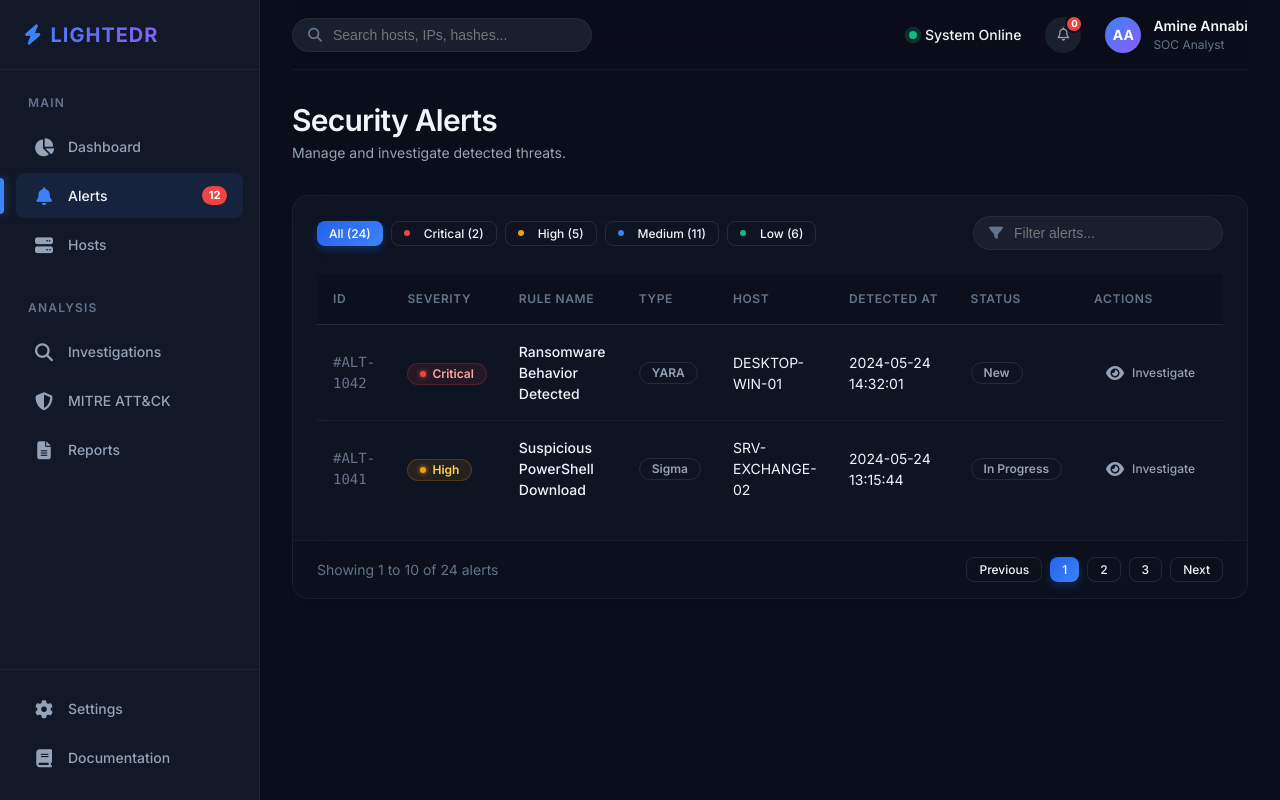
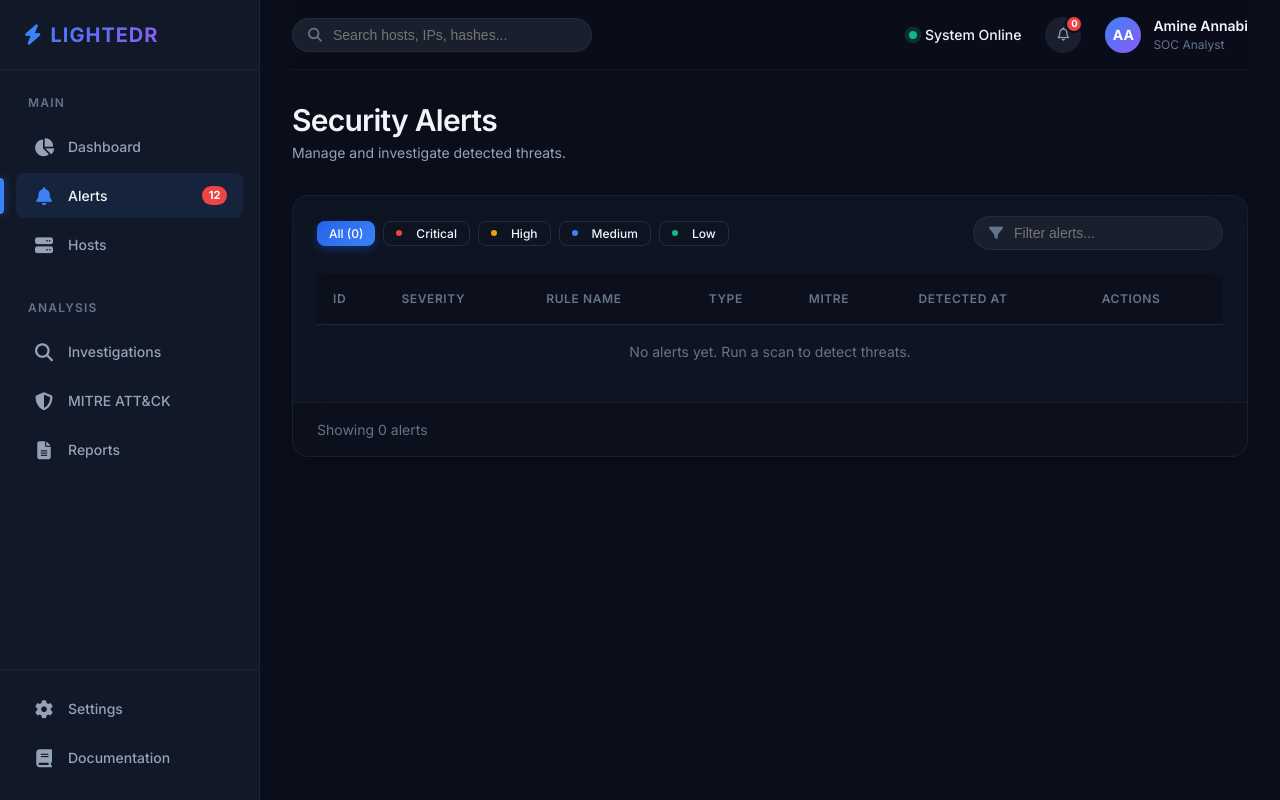
Before and after one commit to Amine0169/DFIR-LightEDR, a FastAPI app: page /alerts in a window 1280 px wide. Run offline with FastAPI, Linux system fonts and the light colour scheme; data that the repository does not hold is empty.

Commit message:
Alerts dynamiques + filtres + Sysmon dans dashboard

```diff
--- a/app/templates/alerts.html
+++ b/app/templates/alerts.html
@@ -13,16 +13,16 @@
 
 <div class="card mb-6 animate-slide-up delay-100">
     <div class="card-header flex justify-between items-center" style="border-bottom: none; padding-bottom: 0;">
-        <div class="flex gap-2">
-            <button class="btn btn-primary btn-sm">All (24)</button>
-            <button class="btn btn-outline btn-sm"><span class="badge-dot" style="background:var(--danger-red)"></span> Critical (2)</button>
-            <button class="btn btn-outline btn-sm"><span class="badge-dot" style="background:var(--warning-amber)"></span> High (5)</button>
-            <button class="btn btn-outline btn-sm"><span class="badge-dot" style="background:var(--accent-blue)"></span> Medium (11)</button>
-            <button class="btn btn-outline btn-sm"><span class="badge-dot" style="background:var(--cyber-green)"></span> Low (6)</button>
+        <div class="flex gap-2" id="severity-filters">
+            <button class="btn btn-primary btn-sm filter-btn" data-severity="all">All ({{ alerts|length }})</button>
+            <button class="btn btn-outline btn-sm filter-btn" data-severity="critical"><span class="badge-dot" style="background:var(--danger-red)"></span> Critical</button>
+            <button class="btn btn-outline btn-sm filter-btn" data-severity="high"><span class="badge-dot" style="background:var(--warning-amber)"></span> High</button>
+            <button class="btn btn-outline btn-sm filter-btn" data-severity="medium"><span class="badge-dot" style="background:var(--accent-blue)"></span> Medium</button>
+            <button class="btn btn-outline btn-sm filter-btn" data-severity="low"><span class="badge-dot" style="background:var(--cyber-green)"></span> Low</button>
         </div>
         <div class="search-container" style="width: 250px;">
             <i class="fa-solid fa-filter search-icon"></i>
-            <input type="text" class="search-input" placeholder="Filter alerts...">
+            <input type="text" class="search-input" id="alert-search" placeholder="Filter alerts...">
         </div>
     </div>
     <div class="card-body">
@@ -34,51 +34,68 @@
                         <th>Severity</th>
                         <th>Rule Name</th>
                         <th>Type</th>
-                        <th>Host</th>
+                        <th>MITRE</th>
                         <th>Detected At</th>
-                        <th>Status</th>
                         <th>Actions</th>
                     </tr>
                 </thead>
-                <tbody>
-                    <tr>
-                        <td class="font-mono text-muted">#ALT-1042</td>
-                        <td><span class="badge badge--critical"><span class="badge-dot"></span>Critical</span></td>
-                        <td class="font-medium text-primary">Ransomware Behavior Detected</td>
-                        <td><span class="badge badge--outline">YARA</span></td>
-                        <td>DESKTOP-WIN-01</td>
-                        <td>2024-05-24 14:32:01</td>
-                        <td><span class="badge badge--outline">New</span></td>
+                <tbody id="alerts-body">
+                    {% for a in alerts %}
+                    <tr class="alert-row" data-severity="{{ a.severity }}">
+                        <td class="font-mono text-muted">#ALT-{{ a.id }}</td>
+                        <td><span class="badge badge--{{ a.severity }}"><span class="badge-dot"></span>{{ a.severity|capitalize }}</span></td>
+                        <td class="font-medium text-primary">{{ a.rule_name }}</td>
+                        <td><span class="badge badge--outline">{{ a.rule_type }}</span></td>
+                        <td><code>{{ a.mitre_technique_id or '-' }}</code></td>
+                        <td>{{ a.detected_at.strftime('%Y-%m-%d %H:%M:%S') if a.detected_at else '-' }}</td>
                         <td>
-                            <a href="/investigations/1042" class="btn btn-sm btn-ghost"><i class="fa-solid fa-eye"></i> Investigate</a>
+                            <a href="/investigations/{{ a.session_id }}" class="btn btn-sm btn-ghost"><i class="fa-solid fa-eye"></i> Investigate</a>
                         </td>
                     </tr>
-                    <tr>
-                        <td class="font-mono text-muted">#ALT-1041</td>
-                        <td><span class="badge badge--high"><span class="badge-dot"></span>High</span></td>
-                        <td class="font-medium text-primary">Suspicious PowerShell Download</td>
-                        <td><span class="badge badge--outline">Sigma</span></td>
-                        <td>SRV-EXCHANGE-02</td>
-                        <td>2024-05-24 13:15:44</td>
-                        <td><span class="badge badge--outline">In Progress</span></td>
-                        <td>
-                            <a href="/investigations/1041" class="btn btn-sm btn-ghost"><i class="fa-solid fa-eye"></i> Investigate</a>
-                        </td>
-                    </tr>
-                    <!-- Add more rows as needed -->
+                    {% else %}
+                    <tr><td colspan="7" class="text-center text-muted">No alerts yet. Run a scan to detect threats.</td></tr>
+                    {% endfor %}
                 </tbody>
             </table>
         </div>
     </div>
     <div class="card-footer flex justify-between items-center">
-        <span class="text-sm text-muted">Showing 1 to 10 of 24 alerts</span>
-        <div class="flex gap-2">
-            <button class="btn btn-sm btn-outline" disabled>Previous</button>
-            <button class="btn btn-sm btn-primary">1</button>
-            <button class="btn btn-sm btn-outline">2</button>
-            <button class="btn btn-sm btn-outline">3</button>
-            <button class="btn btn-sm btn-outline">Next</button>
-        </div>
+        <span class="text-sm text-muted">Showing <span id="showing-count">{{ alerts|length }}</span> alerts</span>
     </div>
 </div>
+
+<script>
+document.addEventListener('DOMContentLoaded', () => {
+    const rows = document.querySelectorAll('.alert-row');
+    const searchInput = document.getElementById('alert-search');
+
+    function filterAlerts() {
+        const activeSev = document.querySelector('.filter-btn.btn-primary');
+        const sev = activeSev ? activeSev.dataset.severity : 'all';
+        const q = (searchInput?.value || '').toLowerCase();
+
+        let visible = 0;
+        rows.forEach(row => {
+            const matchSev = sev === 'all' || row.dataset.severity === sev;
+            const matchText = !q || row.textContent.toLowerCase().includes(q);
+            row.style.display = (matchSev && matchText) ? '' : 'none';
+            if (matchSev && matchText) visible++;
+        });
+        document.getElementById('showing-count').textContent = visible;
+    }
+
+    document.querySelectorAll('.filter-btn').forEach(btn => {
+        btn.addEventListener('click', function () {
+            document.querySelectorAll('.filter-btn').forEach(b => {
+                b.className = b.className.replace('btn-primary', 'btn-outline');
+                b.className = b.className.replace('btn-outline', 'btn-outline');
+            });
+            this.className = this.className.replace('btn-outline', 'btn-primary');
+            filterAlerts();
+        });
+    });
+
+    if (searchInput) searchInput.addEventListener('input', filterAlerts);
+});
+</script>
 {% endblock %}
```
